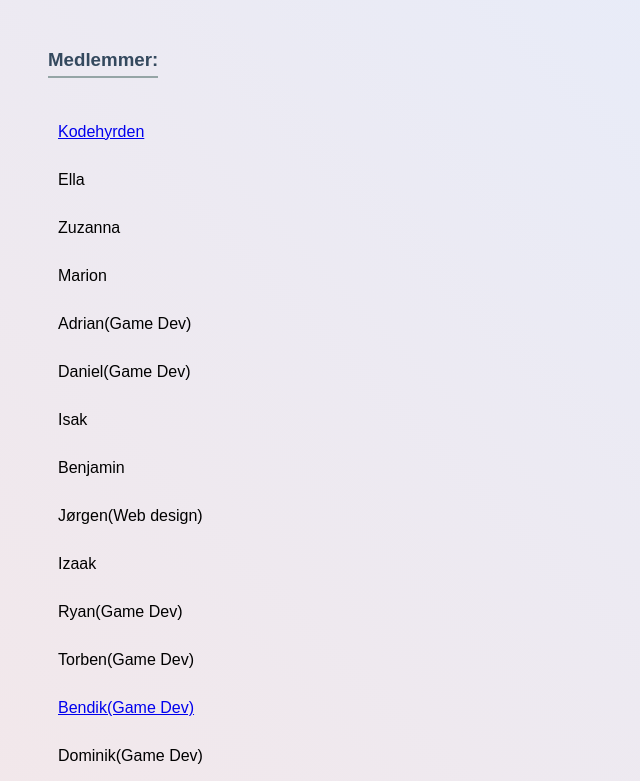
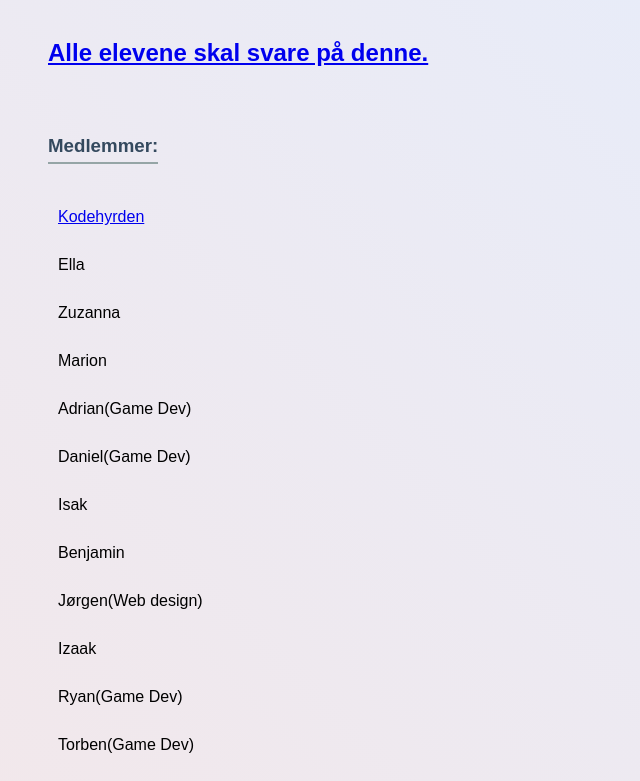
Before and after one commit to erdalprogrammering/erdalprogrammering.github.io, a plain HTML site: page index.html in a window 1280 px wide. Shown: the part 123-904 px from the top of the page, without its empty margins (0-640 px from the left). Drawn offline with Linux system fonts and the light colour scheme.

Commit message:
link tilskjema

```diff
--- a/index.html
+++ b/index.html
@@ -59,10 +59,11 @@
 
 
   <h1>Erdal programmering</h1>
+
+  <h2><a href="https://forms.gle/KTfurmrrua8YqfGo6">Alle elevene skal svare på denne.</a></h2>
+
   <br>
   <h3> Medlemmer: </h3>
-
-
 
   <ul>
     <li><a href="./kodehyrden.html">Kodehyrden</a></li>
```
